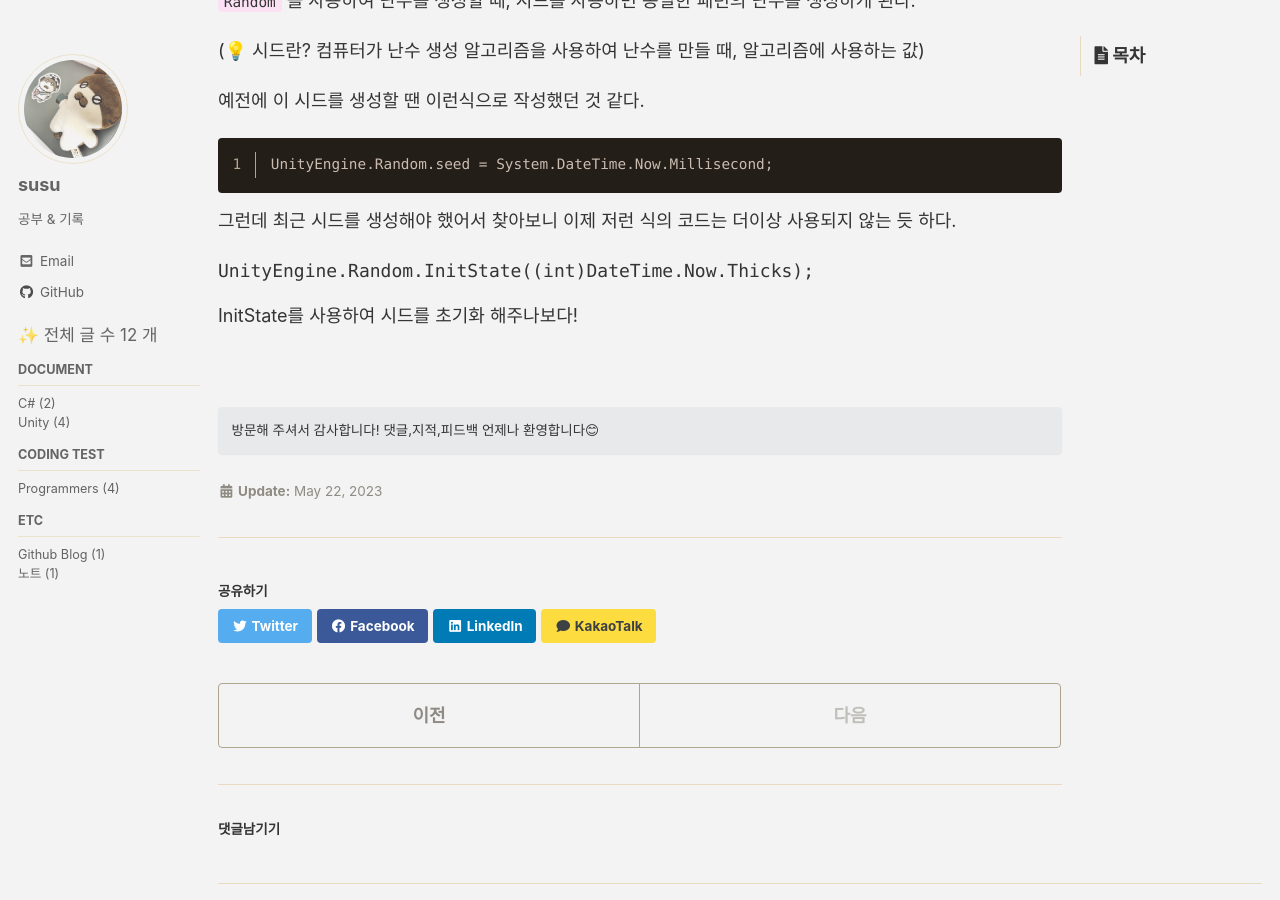
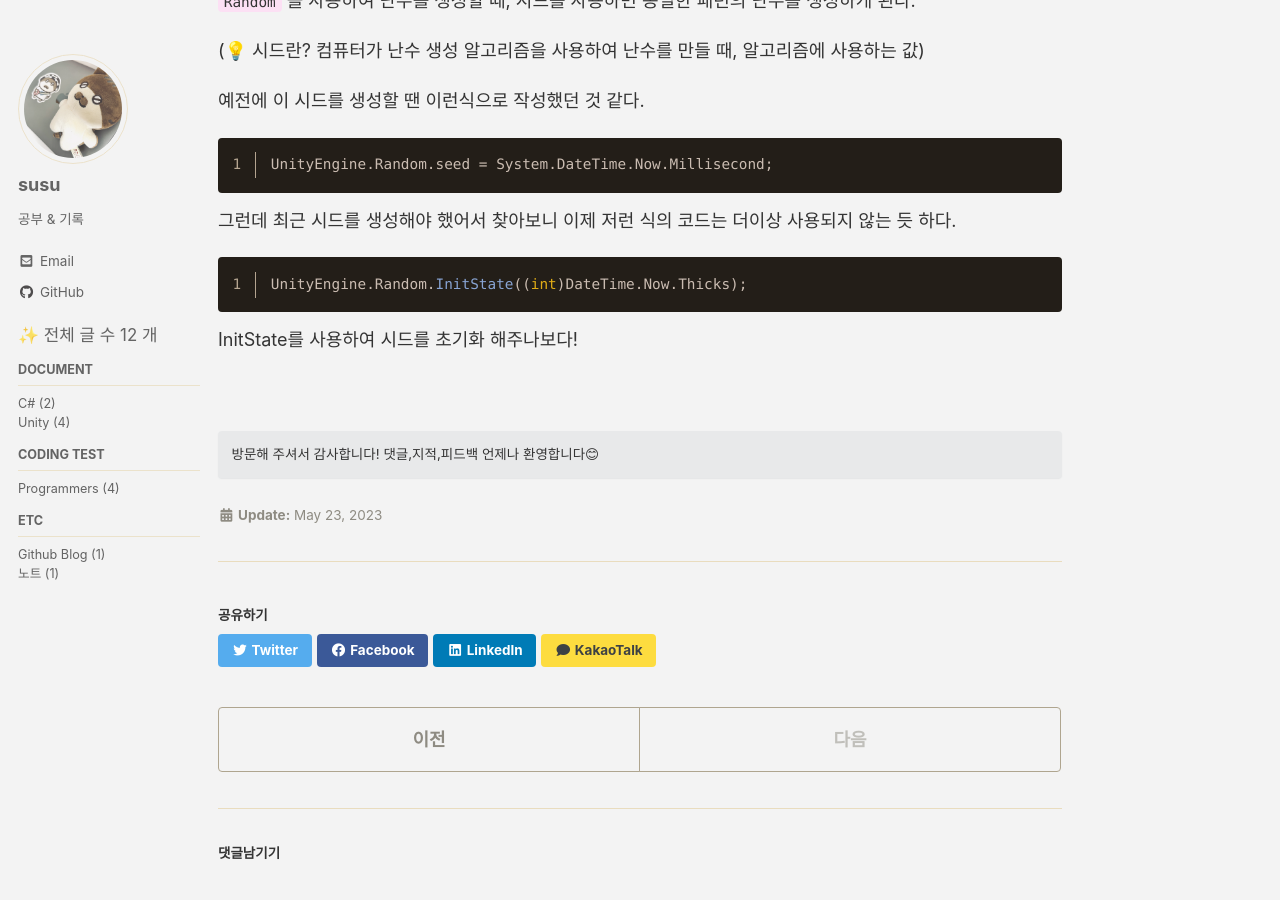
Before and after one commit to eggmong/eggmong.github.io, a Jekyll site: the page built from _posts/UnityDocs/2023-05-22-Unity-InitState.md, in a window 1280 px wide and 900 px high, scrolled down 325 px. Built offline with Jekyll 4.4.1, drawn with Linux system fonts in a browser that asks for light colours; cached includes are drawn as plain includes; some web fonts are replaced; comment, search, counter and statistics services are not loaded.

Commit message:
Update 2023-05-22-Unity-InitState.md

````diff
--- a/_posts/UnityDocs/2023-05-22-Unity-InitState.md
+++ b/_posts/UnityDocs/2023-05-22-Unity-InitState.md
@@ -5,10 +5,10 @@ categories:
 tags:
   - [Unity, Game Engine]
 
-toc: true
-toc_sticky: true
+toc: false
+toc_sticky: false
 date: 2023-05-22
-last_modified_at: 2023-05-22
+last_modified_at: 2023-05-23
 ---
 
 <br>
@@ -26,7 +26,7 @@ UnityEngine.Random.seed = System.DateTime.Now.Millisecond;
 
 그런데 최근 시드를 생성해야 했어서 찾아보니 이제 저런 식의 코드는 더이상 사용되지 않는 듯 하다.
 
-```C#
+```c#
 UnityEngine.Random.InitState((int)DateTime.Now.Thicks);
 ```
 
````
